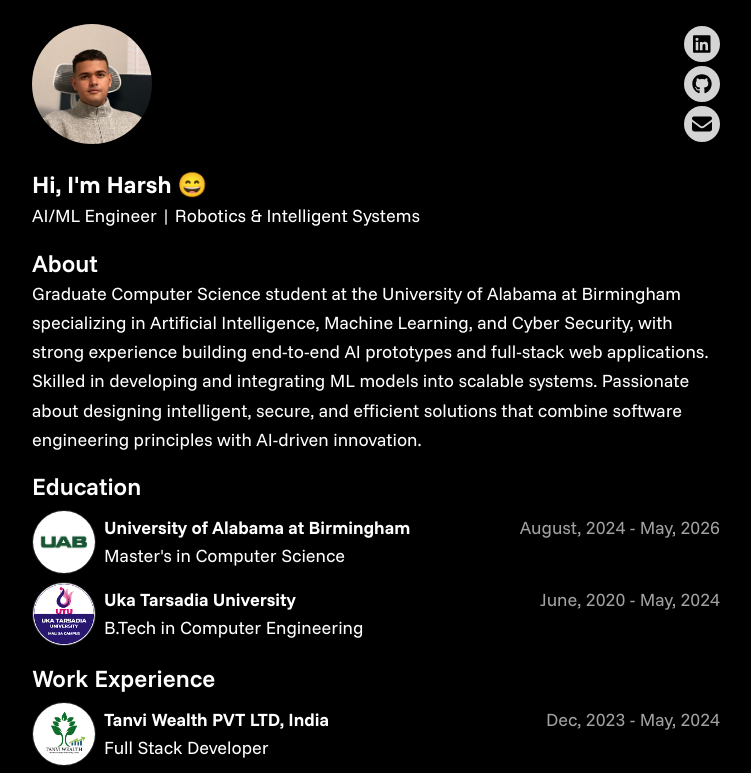
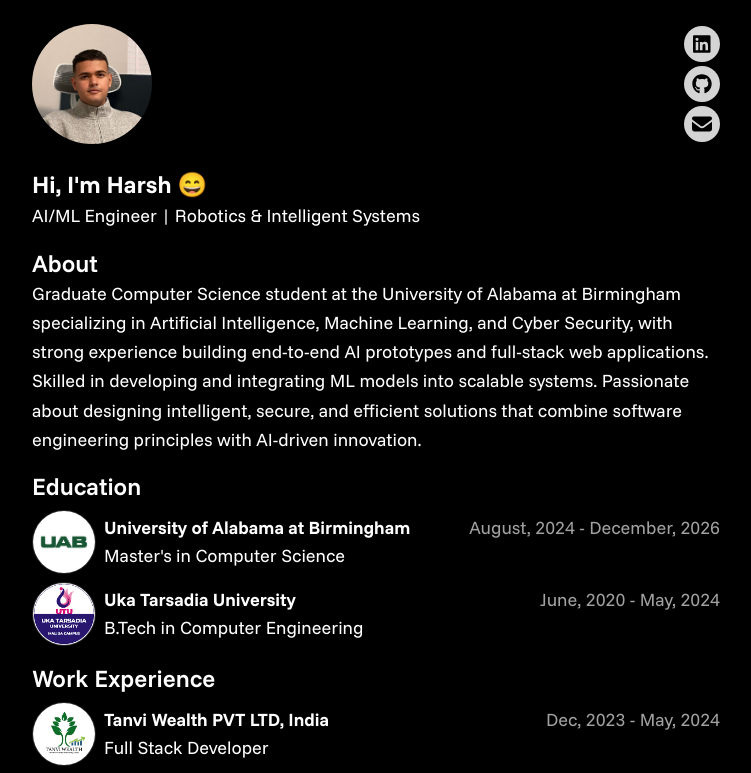
Before and after one commit to harsh7z/harsh-portfolio, a Next.js app: page / in a window 1280 px wide. Shown: the top 773 px of the page, without its empty margins (264-1015 px from the left). Built offline with nearby package versions, Linux system fonts and the light colour scheme.

Commit message:
Fixed Date

```diff
--- a/src/data/portfolioData.js
+++ b/src/data/portfolioData.js
@@ -25,7 +25,7 @@
       label: "University of Alabama at Birmingham",
       img: "imgs/university/uab.png",
       sublabel: "Master's in Computer Science",
-      date: "August, 2024 - May, 2026",
+      date: "August, 2024 - December, 2026",
       description:
         "Relevant Coursework: Machine Learning, Deep Learning, Computer Vision, Artificial Intelligence, Computer Security, Cloud Computing, Cloud Security, Network Security, Modern Cryptography",
     },
```
